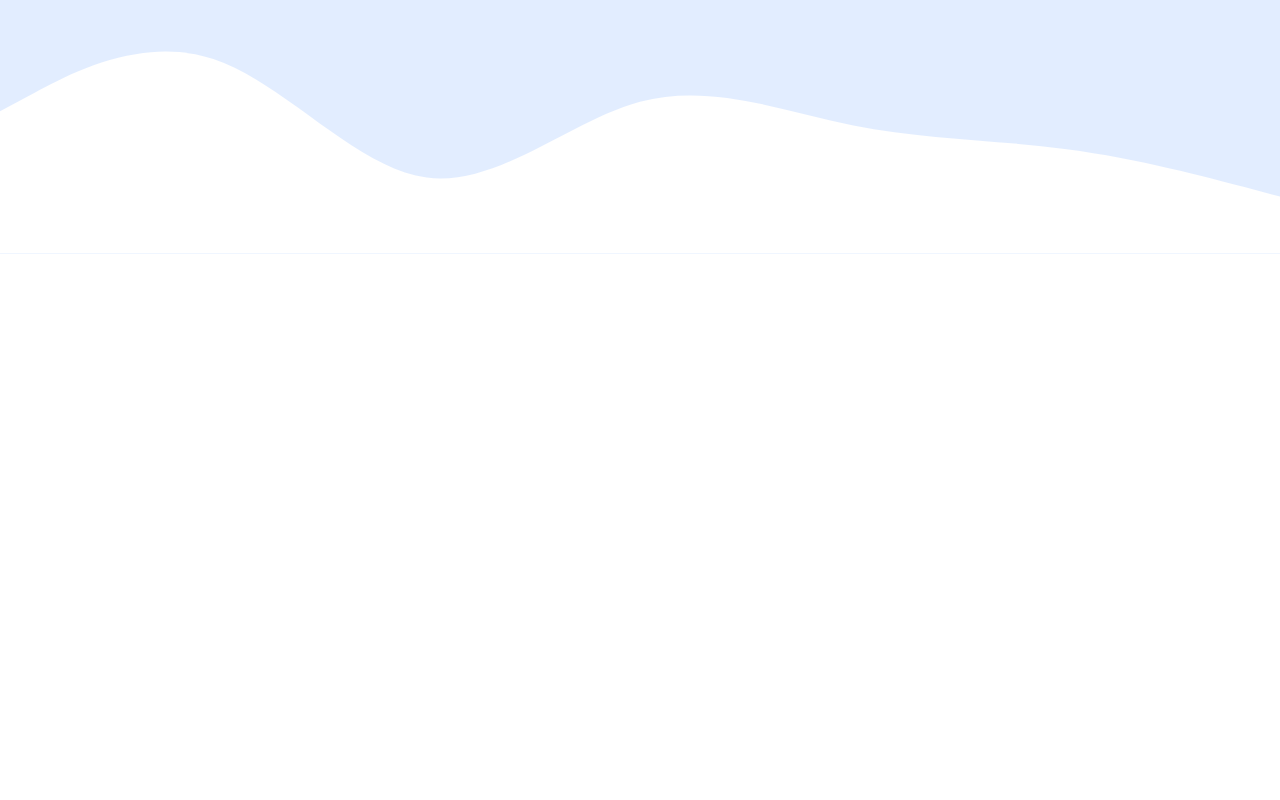
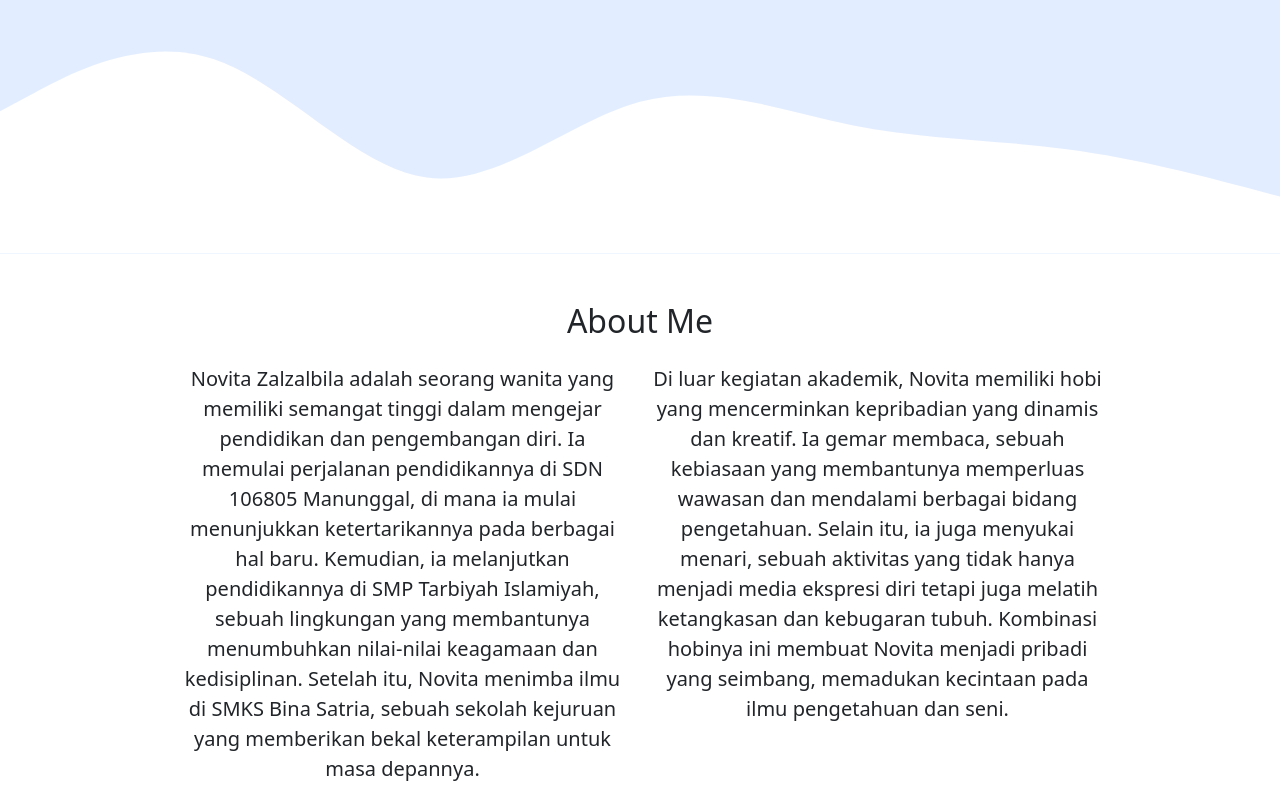
Before and after one commit to novitazalzabila/Website-Portfolio, a plain HTML site: page index.html in a window 1280 px wide. Shown: the part 456-1256 px from the top of the page. Before the commit the page ends 800 px from the top, so only its background shows below. Drawn offline with Linux system fonts and the light colour scheme.

Commit message:
menambahkan about section

```diff
--- a/index.html
+++ b/index.html
@@ -49,5 +49,34 @@
       </svg>
     </section>
     <!-- akhir Jumbotron -->
+
+    <!-- About -->
+
+    <section>
+      <div class="container pt-5">
+        <div class="row text-center">
+          <div class="col">
+            <h2>About Me</h2>
+          </div>
+        </div>
+        <div class="row justify-content-center fs-5 text-center mt-3">
+          <div class="col-5">
+            <p>
+              Novita Zalzalbila adalah seorang wanita yang memiliki semangat tinggi dalam mengejar pendidikan dan pengembangan diri. Ia memulai perjalanan pendidikannya di SDN 106805 Manunggal, di mana ia mulai menunjukkan ketertarikannya
+              pada berbagai hal baru. Kemudian, ia melanjutkan pendidikannya di SMP Tarbiyah Islamiyah, sebuah lingkungan yang membantunya menumbuhkan nilai-nilai keagamaan dan kedisiplinan. Setelah itu, Novita menimba ilmu di SMKS Bina
+              Satria, sebuah sekolah kejuruan yang memberikan bekal keterampilan untuk masa depannya.
+            </p>
+          </div>
+          <div class="col-5">
+            <p>
+              Di luar kegiatan akademik, Novita memiliki hobi yang mencerminkan kepribadian yang dinamis dan kreatif. Ia gemar membaca, sebuah kebiasaan yang membantunya memperluas wawasan dan mendalami berbagai bidang pengetahuan. Selain
+              itu, ia juga menyukai menari, sebuah aktivitas yang tidak hanya menjadi media ekspresi diri tetapi juga melatih ketangkasan dan kebugaran tubuh. Kombinasi hobinya ini membuat Novita menjadi pribadi yang seimbang, memadukan
+              kecintaan pada ilmu pengetahuan dan seni.
+            </p>
+          </div>
+        </div>
+      </div>
+    </section>
+    <!-- akhir about -->
   </body>
 </html>
```
Also changed, not shown: ss/hasil about section.jpg (added).
